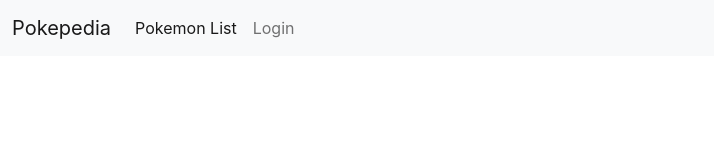
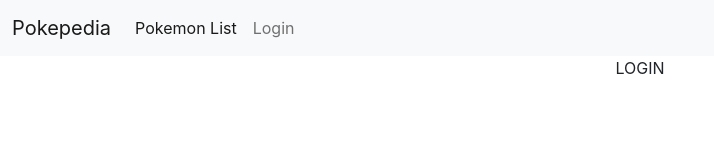
Before and after one commit to greguniv/pokedex-app, a React (Create React App) app: page /login in a window 1280 px wide. Shown: the top 160 px of the page, without its empty margins (0-714 px from the left). Built offline with nearby package versions, Linux system fonts and the light colour scheme.

Commit message:
Created login component

```diff
--- a/src/App.js
+++ b/src/App.js
@@ -1,6 +1,10 @@
 import './App.css';
 import { useContext } from 'react';
+import { Routes, Route } from 'react-router-dom'
+// Components
 import Nav from './components/Nav'
+// Pages
+import Login from './pages/Login'
 // Contexts
 import UserContext from './contexts/UserContext'
 
@@ -14,6 +18,12 @@
       {/* All context comes with the Provider Component. This allows us to use this as a wrapper and share information with all of its children. We need the value prop inside our provider. */}
       <UserContext.Provider value={'Christina'}>
         <Nav />
+
+        {/* We need to wrap our all of our Routes inside react router Routes component */}
+
+        <Routes>
+          <Route path='login' element={<Login />} />
+        </Routes>
       </UserContext.Provider>
     </div>
   );
--- a/src/components/Nav/index.js
+++ b/src/components/Nav/index.js
@@ -1,14 +1,18 @@
 import { useContext } from 'react';
+import { Link } from 'react-router-dom'
 import UserContext from '../../contexts/UserContext'
+
 
 const Nav = () => {
     const user = useContext(UserContext)
     console.log(user)
 
+    // Below we will use Link from react router to replace all of our Anchor tags. We replace the href from <a> to "to"
+
     return (
         <nav className="navbar navbar-expand-lg navbar-light bg-light">
             <div className="container-fluid">
-                <a className="navbar-brand" href="#">Pokepedia</a>
+                <Link className="navbar-brand" to="/">Pokepedia</Link>
                 <button className="navbar-toggler" type="button" data-bs-toggle="collapse" data-bs-target="#navbarNav" aria-controls="navbarNav" aria-expanded="false" aria-label="Toggle navigation">
                     <span className="navbar-toggler-icon"></span>
                 </button>
@@ -16,10 +20,10 @@
 
                     <ul className="navbar-nav">
                         <li className="nav-item">
-                            <a className="nav-link active" aria-current="page" href="#">Pokemon List</a>
+                            <Link className="nav-link active" aria-current="page" to="pokemon/list">Pokemon List</Link>
                         </li>
                         <li className="nav-item">
-                            <a className="nav-link" href="#">Login</a>
+                            <Link className="nav-link" to="login">Login</Link>
                         </li>
                     </ul>
 
--- a/src/index.js
+++ b/src/index.js
@@ -2,11 +2,14 @@
 import ReactDOM from 'react-dom';
 import './index.css';
 import App from './App';
+import { BrowserRouter as Router } from 'react-router-dom';
 import reportWebVitals from './reportWebVitals';
 
 ReactDOM.render(
   <React.StrictMode>
-    <App />
+    <Router>
+      <App />
+    </Router>
   </React.StrictMode>,
   document.getElementById('root')
 );
--- /dev/null
+++ b/src/pages/Login/index.js
@@ -0,0 +1,9 @@
+const Login = () => {
+    return (
+        <div>
+            LOGIN
+        </div>
+    );
+}
+
+export default Login;
```
